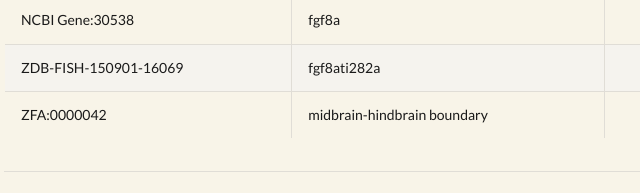
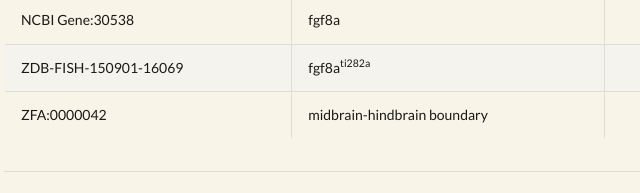
Before and after one commit to zappfish/zappfish.github.io, an Astro site: page /blog/using-ontologies-and-standards-in-zebrafish-research in a window 1280 px wide. Shown: the part 4802-4995 px from the top of the page, 414-1054 px from the left. Built offline with nearby package versions, Linux system fonts and the light colour scheme; Astro itself is replaced by a stand-in of ours.

Commit message:
fix: render superscripts in blog content (allele designations)
The global CSS reset flattened all <sup>/<sub> to baseline, so allele
superscripts like fgf8a^ti282a^ showed as inline plain text. Restore
proper superscript/subscript styling scoped to .post-content, and use
<em> in the supplemental table cell so the markup is unambiguous.

```diff
--- a/src/content/blog/using-ontologies-and-standards-in-zebrafish-research.md
+++ b/src/content/blog/using-ontologies-and-standards-in-zebrafish-research.md
@@ -73,7 +73,7 @@
 | ID | Terms used in manuscript | Zygosity |
 | :---- | :---- | :---: |
 | NCBI Gene:30538 | *fgf8a* | — |
-| ZDB-FISH-150901-16069 | *fgf8a*<sup>ti282a</sup> | heterozygous |
+| ZDB-FISH-150901-16069 | <em>fgf8a</em><sup>ti282a</sup> | heterozygous |
 | ZFA:0000042 | midbrain-hindbrain boundary | — |
 
 ---
--- a/src/pages/blog/[slug].astro
+++ b/src/pages/blog/[slug].astro
@@ -253,6 +253,17 @@
         margin: var(--space-8) 0;
     }
 
+    /* Restore sup/sub (the global reset flattens them to baseline) */
+    .post-content :global(sup),
+    .post-content :global(sub) {
+        font-size: 0.75em;
+        line-height: 0;
+        position: relative;
+        vertical-align: baseline;
+    }
+    .post-content :global(sup) { top: -0.5em; }
+    .post-content :global(sub) { bottom: -0.25em; }
+
     /* ── Tables ── */
     .post-content :global(table) {
         width: 100%;
```
